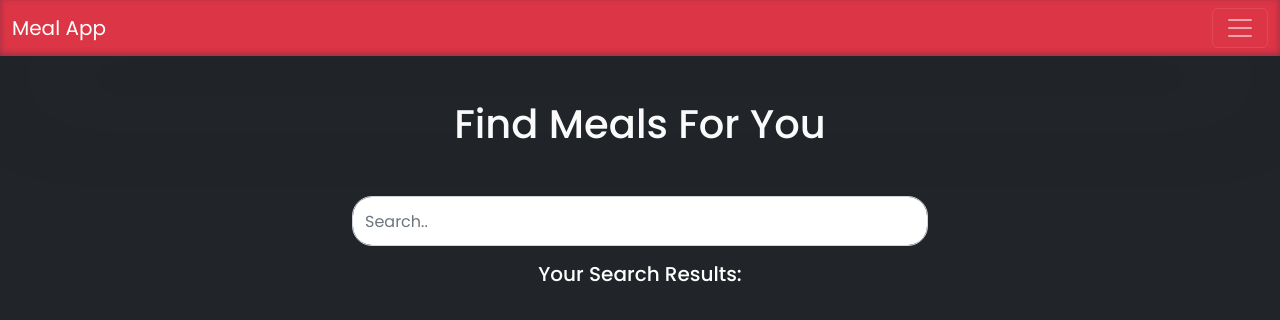
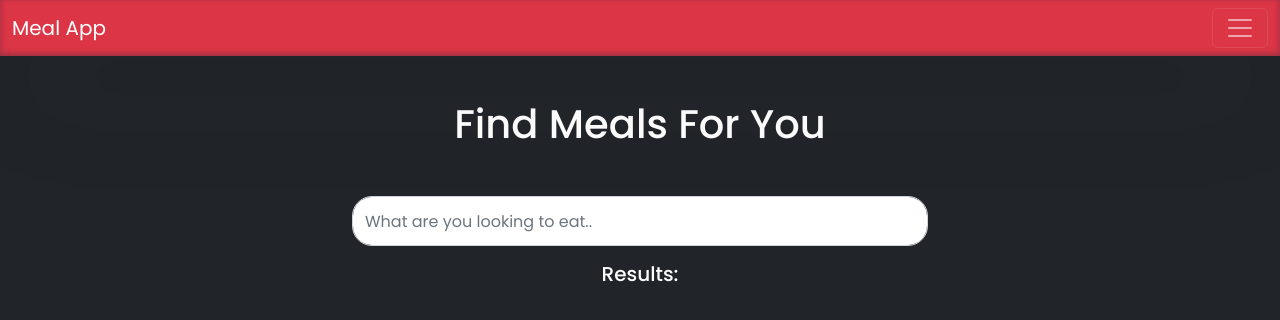
Before and after one commit to krizsai/MyMealApp, a plain HTML site: page index.html in a window 1280 px wide. Drawn offline with nearby package versions, Linux system fonts and the light colour scheme.

Commit message:
Submitting

```diff
--- a/index.html
+++ b/index.html
@@ -37,21 +37,18 @@
                     </div>
                   </div>
                 </div>
-
                 <!-- header heading section-->
                 <div id="heading" class="container text-center">
                   <h1>Find Meals For You</h1>
                 </div>
-
                 <!-- header search bar section -->
                 <div id="search-bar" class="container text-center mt-5" onkeyup="showMealList()">
-                    <input type="search" id="my-search" class="form-control" placeholder="Search.." />
+                  <input type="search" id="my-search" class="form-control" placeholder="What are you looking to eat.." />
                 </div>
-
                 <!-- text -->
                 <div id="heading-text" class="mt-3 text-center">
-                    <h5>Your Search Results:</h5>
-                  </div
+                  <h5>Results:</h5>
+                </div>
             </div>
 
             <div id="main" class="d-flex justify-content-around container flex-wrap mt-5">
--- a/style.css
+++ b/style.css
@@ -34,7 +34,6 @@ body {
     border-radius: 20px;
 }
 
-
 /* meal card */
 #card {
     background-color: #FF3044;
@@ -46,7 +45,6 @@ body {
 #card img {
     border-radius: 50%;
 }
-
 
 /* meal details container */
 #meal-details{
@@ -76,9 +74,6 @@ body {
     text-align: center;
 }
 
-
-
-
 /* favourites offcanvus */
 #favourites-body{
     background-color:#212529 ;
```
Lines whose indentation alone changed are shown as unchanged.
